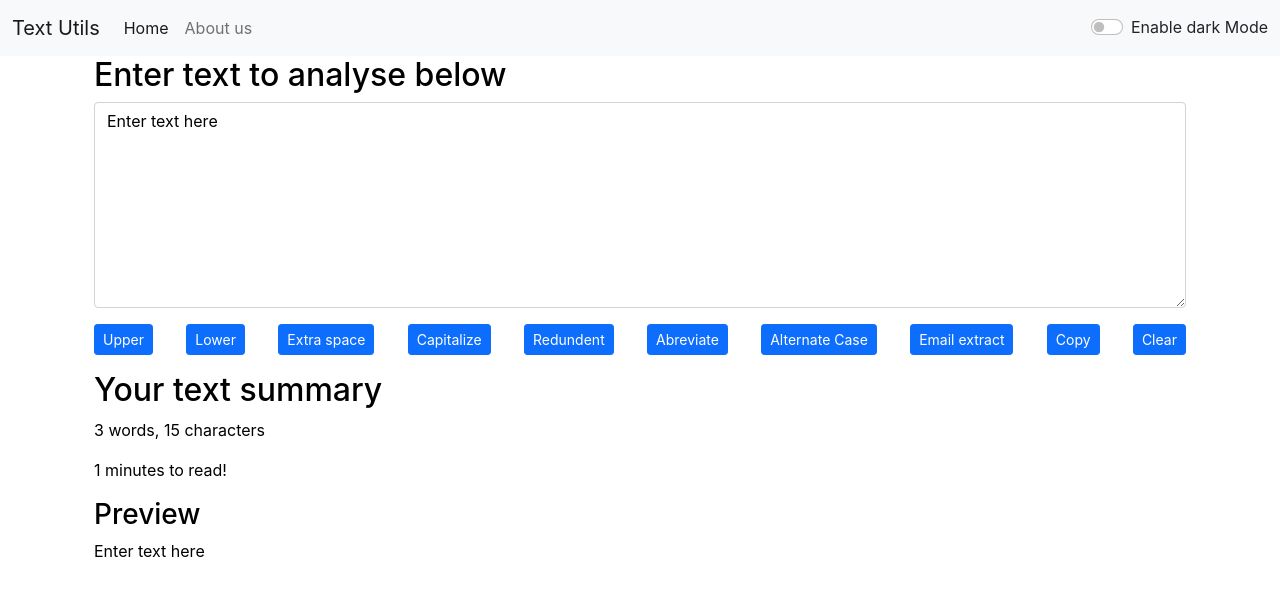
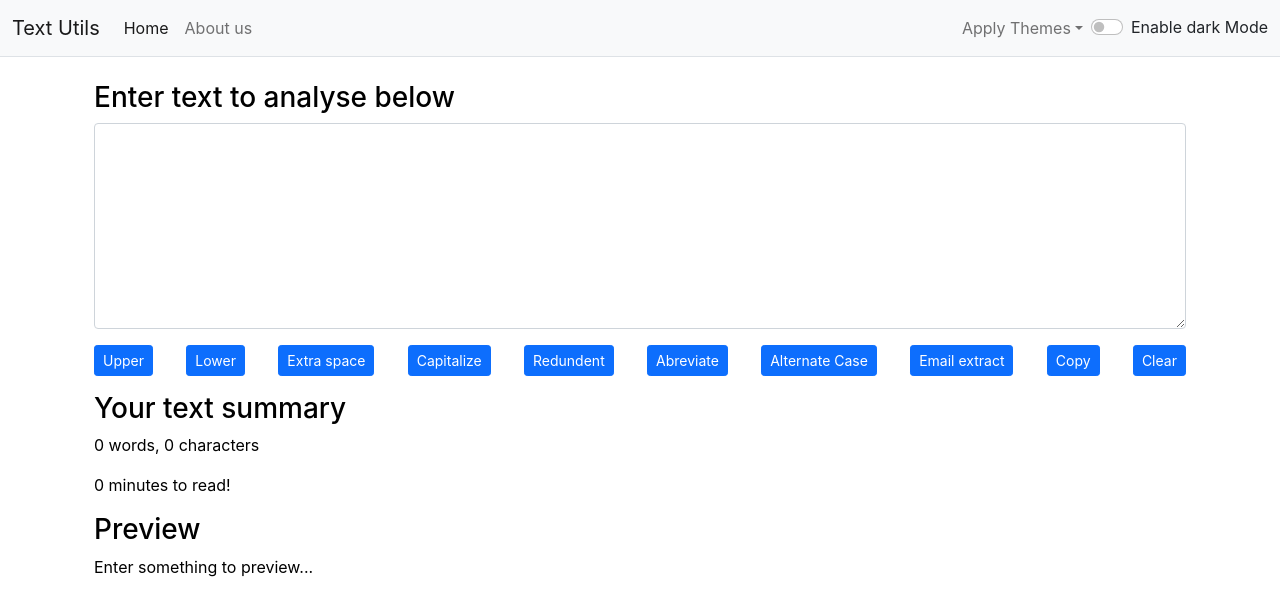
Before and after one commit to GBala1973/reactTextUtils, a React (Create React App) app: page / in a window 1280 px wide. Shown: the top 616 px of the page. Built offline with nearby package versions, Linux system fonts and the light colour scheme.

Commit message:
adding-custom-theme

```diff
--- a/src/App.js
+++ b/src/App.js
@@ -8,6 +8,16 @@ import Alert from './components/Alert';
 
 function App() {
   const [mode, setMode] = useState('light');
+
+  const themeBucket = {
+    light:{ bg:'white', color:'black'},
+    dark:{ bg:'#042743', color:'white'},
+    blue:{ bg:'blue', color:'white'},
+    indigo:{ bg:'indigo', color:'white'}
+  };
+  const [theme, setTheme] = useState({
+      light:{ bg:'white', color:'black'}
+  });
   const [alert, setAlert] = useState(null);
 
   const showAlert = (msg, type) => {
@@ -28,13 +38,20 @@ function App() {
       showAlert('Light mode enable', 'success');
     }
   }
+
+  const setThemeColor = (theme) => {
+      document.body.style.backgroundColor = themeBucket[theme].bg;
+      setMode(theme);
+      showAlert('Theme color '+theme, 'warning');
+  }
+
   return (
     <>
-      <Navbar title="Text Utils" aboutus="About us" mode={mode} toggleMode={toggleMode} />
+      <Navbar title="Text Utils" aboutus="About us" mode={mode} themeBucket={themeBucket} toggleMode={toggleMode} setThemeColor={setThemeColor} />
       <Alert alert={alert} />
       <div className="container">
         {/* <About/> */}
-        <TextForm heading="Enter text to analyse below" showAlert={showAlert} mode={mode} />
+        <TextForm heading="Enter text to analyse below" showAlert={showAlert} mode={mode} themeBucket={themeBucket} />
       </div>
 
     </>
--- a/src/components/Navbar.js
+++ b/src/components/Navbar.js
@@ -1,11 +1,15 @@
-import React from 'react'
+import React, { useState } from 'react'
 import PropTypes from 'prop-types'
 
 
 const Navbar = (props) => {
+  const setThemeColor = (event) => {
+    props.setThemeColor(event.currentTarget.getAttribute('value'))
+  }
+
 
   return (
-    <nav className={`navbar navbar-expand-lg navbar-${props.mode} bg-${props.mode}`}>
+    <nav className={`navbar navbar-expand-lg border-bottom navbar-${props.mode} bg-${props.mode}`}>
         <div className="container-fluid">
           <a className="navbar-brand" href="#">{props.title}</a>
           <button className="navbar-toggler" type="button" data-bs-toggle="collapse" data-bs-target="#navbarSupportedContent" aria-controls="navbarSupportedContent" aria-expanded="false" aria-label="Toggle navigation">
@@ -24,8 +28,21 @@ const Navbar = (props) => {
               <input className="form-control me-2" type="search" placeholder="Search" aria-label="Search" />
               <button className="btn btn-outline-success" type="submit">Search</button>
             </form> */}
+            <ul className="navbar-nav">
+                <li className="nav-item dropdown">
+                  <a className="nav-link dropdown-toggle" href="#" id="navbarDarkDropdownMenuLink" role="button" data-bs-toggle="dropdown" aria-expanded="false">
+                    Apply Themes
+                  </a>
+                  <ul className="dropdown-menu dropdown-menu-dark" aria-labelledby="navbarDarkDropdownMenuLink">
+                    <li><a onClick={setThemeColor} value={'dark'} className="dropdown-item" href="#">Dark</a></li>
+                    <li><a onClick={setThemeColor} value={'light'} className="dropdown-item" href="#">Light</a></li>
+                    <li><a onClick={setThemeColor} value={'blue'} className="dropdown-item" href="#">Blue</a></li>
+                    <li><a onClick={setThemeColor} value={'indigo'} className="dropdown-item" href="#">Indigo</a></li>
+                  </ul>
+                </li>
+              </ul>
 
-            <div class={`form-check form-switch text-${ props.mode === 'light' ? 'dark' : 'light'}`}>
+              <div className={`form-check form-switch text-${ props.mode === 'light' ? 'dark' : 'light'}`}>
               <input className="form-check-input" onClick={props.toggleMode} type="checkbox" id="flexSwitchCheckDefault" />
               <label className="form-check-label" htmlFor="flexSwitchCheckDefault">{`Enable ${ props.mode === 'light' ? 'dark' : 'light'} Mode`}</label>
             </div>
--- a/src/components/TextForm.js
+++ b/src/components/TextForm.js
@@ -1,7 +1,7 @@
 import React, { useState } from 'react'
 
 const TextForm = (props) => {
-  const [text, setText] = useState('Enter text here');
+  const [text, setText] = useState('');
   // text = "Enter new text" -- Wrong way to set/update text variable
   //setText("Enter new text") -- Correct way to set/update text variable
 
@@ -101,10 +101,10 @@ const TextForm = (props) => {
 
   return (
     <>
-      <div className="container" style={{color: props.mode === 'light' ? 'black' :'white'}}>
-          <h2>{props.heading}</h2>
+      <div className="container my-4" style={{color: props.themeBucket[props.mode].color}}>
+          <h3>{props.heading}</h3>
           <div className="mb-3">
-              <textarea className="form-control" style={{backgroundColor: props.mode === 'light' ? 'white' :'grey', color: props.mode === 'light' ? 'black' :'white' }} onChange={handleOnChange} value={text} id="mybox" rows="8"></textarea>
+              <textarea className="form-control" style={{backgroundColor: props.themeBucket[props.mode].bg, color: props.themeBucket[props.mode].color }} onChange={handleOnChange} value={text} id="mybox" rows="8"></textarea>
           </div>
           <div className="btn-container d-flex justify-content-between">
             <button className="btn btn-primary btn-sm" onClick={handleUpperCase}>Upper</button>
@@ -121,7 +121,7 @@ const TextForm = (props) => {
             <button className="btn btn-primary btn-sm" onClick={handleClearText}>Clear</button>
           </div>
           <div className="my-3">
-            <h2>Your text summary</h2>
+            <h3>Your text summary</h3>
             <p>{ text ? text.split(' ').filter(function(t) {return t!== ''}).length : 0 } words, { text.length } characters</p>
             <p>{ text ? Math.ceil(0.008 * text.split(' ').length) : 0 } minutes to read!</p>
             <h3>Preview</h3>
```
